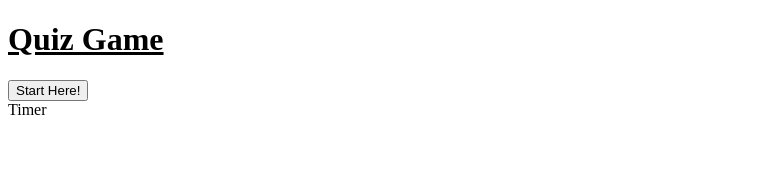
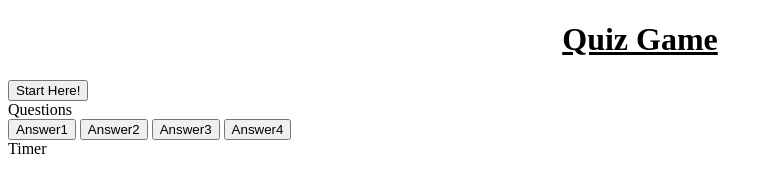
Before and after one commit to erodriguez541/04-quiz, a plain HTML site: page index.html in a window 1280 px wide. Shown: the whole page, without its empty margins (0-773 px from the left). Drawn offline with Linux system fonts and the light colour scheme.

Commit message:
changing base HTML and CSS

```diff
--- a/assets/script.js
+++ b/assets/script.js
@@ -1,4 +1,5 @@
 var countdown = document.querySelector("countdown");
+var countdown = setInterval(60)
 
 //make a question array
 var questions = [
@@ -10,9 +11,10 @@ var questions = [
     correctanswer: "Document Object Model"
   }
 ]
+console.log(questions)
 ///timer
-document.getElementById(countdown).addEventListener("click", countdown)
-countdown();{
+var timer = setInterval(0)
+document.getElementsByClassName(countdown).addEventListener("click", countdown);{
   //  setup a timer
   const intervalId = setInterval(() => {
       // update the timer
--- a/assets/style.css
+++ b/assets/style.css
@@ -1,9 +1,9 @@
+
 #button{
-    align-content: center;
+  align-items: flex-end;
 }
 
 h1{
     text-decoration:underline;
     text-align: center;
-    display: flex;
 }
--- a/index.html
+++ b/index.html
@@ -12,11 +12,15 @@
         <div id="button">
             <button type="button">Start Here!</button>
         </div>
-        <div class="countdown">
-            Timer
-        </div>
-    <section class="questions">
-    </section>
+        <div id="question-container" class= "hide"></div>
+            <div id="questions">Questions</div>
+            <div id="answer-buttons">
+                <button class="btn">Answer1</button>
+                <button class="btn">Answer2</button>
+                <button class="btn">Answer3</button>
+                <button class="btn">Answer4</button>
+            </div>
+        <div class="countdown">Timer</div>
     </section>
         <script src= "./assets/script.js"></script>
 </body>
```
